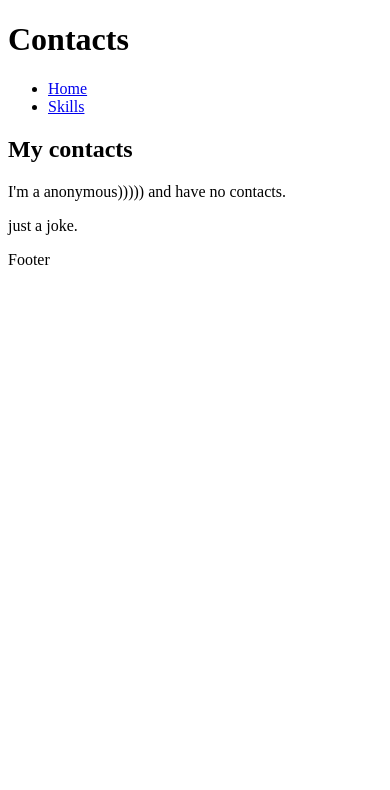
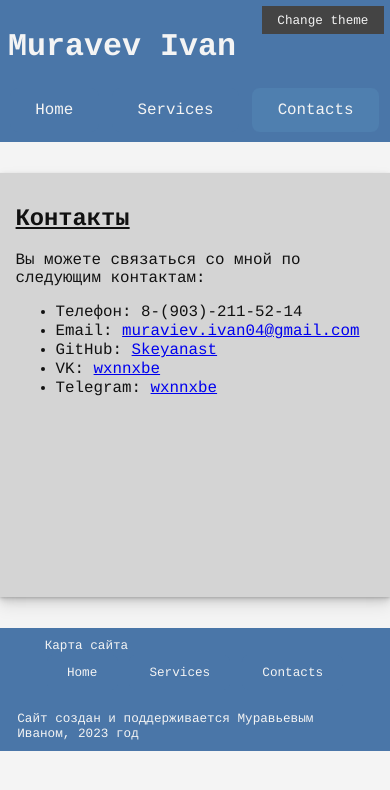
Before and after one commit to Skeyanast/Buisness-card-website, a website: page contacts.html in a window 390 px wide. Drawn offline with Linux system fonts and the light colour scheme.

Commit message:
pre-relise version

```diff
--- a/contacts.html
+++ b/contacts.html
@@ -1,38 +1,63 @@
 <!DOCTYPE html>
-<html lang="en">
+<html lang="ru" dir="ltr">
 	<head>
+		<title>Ivan Muravev - Contacts</title>
 		<meta charset="UTF-8">
 		<meta name="viewport" content="width=device-width, initial-scale=1.0">
 		<meta name="description" content="Buisness card website">
 		<meta name="author" content="Ivan Muravev">
-		<title>Ivan Muravev - Beginner developer | Contacts</title>
 		<link rel="icon" type="image/x-icon" href="images/favicon.ico">
-		<link rel="stylesheet" href="css/styles.css" type="text/css">
-		<script src="js/script.js" defer></script>
-		<!-- <style></style> -->
+		<link rel="stylesheet" type="text/css" href="styles/main.css" >
+		<link rel="stylesheet" type="text/css" href="styles/media-queries.css">
+		<link rel="stylesheet" type="text/css" href="styles/light.css" id="theme-link">
+		<script type="text/javascript" src="scripts/themes.js" defer></script>
 	</head>
 	<body>
-		<header>
-				<h1>Contacts</h1>
+		<div class="wrapper">
+			<div class="theme-button" id="theme-button">Change theme</div>
+			<header class="header">
+					<div class="header__content">
+						<h1>Muravev Ivan</h1>
+						<nav class="nav">
+							<div class="nav__content">
+								<a href="index.html" class="nav__item ">Home</a>
+								<a href="services.html" class="nav__item">Services</a>
+								<a href="contacts.html" class="nav__item nav__item_active">Contacts</a>
+							</div>
+						</nav>
+					</div>
 			</header>
 
-		<main>
-			<nav>
+			<main class="main">
+				<article class="main__content">
+					<h1>Контакты</h1>
+					<p>Вы можете связаться со мной по следующим контактам:</p>
 					<ul>
-					<li><a href="index.html">Home</a></li>
-					<li><a href="skills.html">Skills</a></li>
+						<li>Телефон: 8-(903)-211-52-14</li>
+						<li>Email: <a href="mailto:muraviev.ivan04@gmail.com">muraviev.ivan04@gmail.com</a></li>
+						<li>GitHub: <a href="https://github.com/Skeyanast">Skeyanast</a></li>
+						<li>VK: <a href="https://vk.com/wxnnxbe">wxnnxbe</a></li>
+						<li>Telegram: <a href="https://t.me/wxnnxbe">wxnnxbe</a></li>
 					</ul>
-			</nav>
-
-			<article>
-				<h1>My contacts</h1>
-				<p>I'm a anonymous))))) and have no contacts.</p>
-				<p>just a joke.</p>
 				</article>
 			</main>
 
-		<footer>
-			<p>Footer</p>
+			<footer class="footer">
+				<div class="footer__content">
+					<div class="footer__item">Карта сайта
+						<nav class="footer_nav">
+							<div class="footer_nav__content">
+								<a href="index.html" class="nav__item">Home</a>
+								<a href="services.html" class="nav__item">Services</a>
+								<a href="contacts.html" class="nav__item">Contacts</a>
+							</div>
+						</nav>
+					</div>
+					<div class="footer__item">
+						Сайт создан и поддерживается Муравьевым Иваном, 2023 год
+					</div>
+				</div>
 			</footer>
+		</div>
 	</body>
 </html>
--- /dev/null
+++ b/package.json
@@ -0,0 +1,5 @@
+{
+  "dependencies": {
+    "express": "^4.18.2"
+  }
+}
--- a/styles/dark.css
+++ b/styles/dark.css
@@ -16,10 +16,25 @@ body
     background-color: #373737;
 }
 
+.main__content
+{
+    background-color: #222222;
+    box-shadow: 0px 1px 2px 0px rgba(0,255,255,0.7),
+            1px 2px 4px 0px rgba(0,255,255,0.7),
+            2px 4px 8px 0px rgba(0,255,255,0.7),
+            2px 4px 16px 0px rgba(0,255,255,0.7);
+}
+
 .nav__item:hover, .nav__item_active
 {
     background-color: #444;
 }
+
+.resume img
+{
+    border: 2px solid rgba(0,255,255,0.7);
+}
+
 
 .theme-button
 {
@@ -31,3 +46,9 @@ body
 {
     background-color: #6f9fcf;
 }
+
+.footer
+{
+    background-color: #373737;
+    color: #f4f4f4;
+}
--- a/styles/light.css
+++ b/styles/light.css
@@ -16,9 +16,28 @@ body
     background-color: #4a76a8;
 }
 
+.nav__item:hover
+{
+    background-color: #5585bd;
+}
+
+.main__content
+{
+    background-color: #d4d4d4;
+    box-shadow: 0px 1px 2px rgba(0,0,0,0.1),
+            0px 2px 4px rgba(0,0,0,0.1),
+            0px 4px 8px rgba(0,0,0,0.1),
+            0px 8px 16px rgba(0,0,0,0.1);
+}
+
 .nav__item:hover, .nav__item_active
 {
     background-color: #4f7faf;
+}
+
+.resume img
+{
+    border: 2px solid #000000;
 }
 
 .theme-button
@@ -31,3 +50,9 @@ body
 {
     background-color: #555;
 }
+
+.footer
+{
+    background-color: #4a76a8;
+    color: #f4f4f4;
+}
--- a/styles/main.css
+++ b/styles/main.css
@@ -5,8 +5,7 @@ body, html
 	padding: 0;
 	margin: 0;
 	font-family: courier, Arial, sans-serif;
-	font-size: 16px;
-	/*transition: background-color 0.3s ease;*/
+	font-size: 1.1em;
 }
 
 .wrapper
@@ -14,67 +13,84 @@ body, html
 	width: 100%;
 }
 
-.header
-{
-  background: #ccc;
-}
-
 .header__content
 {
-	padding: 5px;
+	height: 200px;
+	padding: 0.5em;
 }
 
 .nav__item
 {
 	display: inline-block;
+	padding: 1.2em 2.5em;
+	margin: 2px;
+	text-align: center;
+	text-decoration: none;
+	border-radius: 0.5em;
 	vertical-align: middle;
-	padding: 15px 25px;
-	margin: 2px;
 	cursor: pointer;
-	text-decoration: none;
+	transition: background-color 0.3s easy;
 }
 
 .main__content
 {
 	width: 60%;
+	min-height: 1000px;
+	padding: 1.5em;
 	margin: 0 auto;
+}
+
+.main__content h1
+{
+	text-decoration: underline;
+}
+
+.main__content li
+{
+	line-height: 1.2;
+}
+
+.resume {
+	display: flex;
+	margin-top: 20px;
+}
+
+.resume img {
+	width: 150px;
+	height: 150px;
+	border-radius: 50%;
+	margin-right: 20px;
+}
+
+.resume__text
+{
+	max-width: 500px;
+}
+
+.footer__content
+{
+	display: flex;
+	flex-direction: row;
+	justify-content: space-between;
+	align-items: center;
+}
+
+.footer__item
+{
+	display: inline-block;
+	vertical-align: middle;
+	padding: 1em 2em;
+	margin: 2px;
+	font-size: 0.8em;
+	text-decoration: none;
 }
 
 .theme-button
 {
 	position: absolute;
-	right: 5px;
-	top: 5px;
+	right: 1em;
+	top: 1em;
 	display: inline-block;
-	padding: 10px 25px;
+	padding: 1em 2em;
 	cursor: pointer;
 }
-
-/* media-requests */
-
-@media (max-width: 600px)
-{
-  main
-  {
-	width: 80%;
-	flex-direction: column;
-  }
-}
-
-
-
-table {
-	border: 2px solid blue;
-}
-
-td {
-	background-color: mediumturquoise;
-	border: 1px solid black;
-	height: 50px;
-	width: 200px;
-	text-align: center;
-}
-
-.colored {
-	background-color:greenyellow;
-}
--- /dev/null
+++ b/styles/media-queries.css
@@ -0,0 +1,127 @@
+@media screen and (max-width: 980px)
+{
+	body
+	{
+		font-size: 1.2em;
+	}
+
+	.main__content
+	{
+	   width: 80%;
+	   padding: 3% 4%;
+	}
+
+	.nav__item
+	{
+		padding: 1em 2em;
+	}
+
+	.theme-button
+	{
+		right: 0.8em;
+		top: 0.8em;
+		padding: 0.8em 2em;
+	}
+
+	.footer__content
+	{
+		flex-direction: column;
+	}
+
+	.footer__item
+	{
+		padding: 1em 2em;
+		margin: 2px;
+	}
+ }
+
+ @media screen and (max-width: 640px)
+ {
+	body
+	{
+		font-size: 1em;
+	}
+
+	.header__content
+	{
+	   height: auto;
+	}
+
+	.nav__content
+	{
+	   position: static;
+	}
+
+	.nav__item
+	{
+		padding: 0.8em 1.6em;
+	}
+
+	.main__content
+	{
+	   width: auto;
+	   margin: 2em 0;
+	   min-height: 600px;
+	}
+
+	.theme-button
+	{
+		right: 0.6em;
+		top: 0.6em;
+		font-size: 0.9em;
+		padding: 0.6em 1.5em;
+	}
+
+	.footer__item
+	{
+		padding: 0.8em 1.6em;
+		margin: 2px;
+	}
+ }
+
+ @media screen and (max-width: 480px)
+ {
+	html
+	{
+	   -webkit-text-size-adjust: none;
+	}
+
+	body
+	{
+		font-size: 0.9em;
+	}
+
+	.nav__item a
+	{
+	   font-size: 0.9em;
+	   padding: 10px 8px;
+	}
+
+	.main__content
+	{
+		width: auto;
+		margin: 2em 0;
+		min-height: 400px;
+	}
+
+	.theme-button
+	{
+		right: 0.5em;
+		top: 0.5em;
+		font-size: 0.8em;
+		padding: 0.5em 1.2em;
+	}
+
+	.footer__item
+	{
+		padding: 0.6em 1.2em;
+		margin: 2px;
+	}
+ }
+
+ img
+ {
+	max-width: 100%;
+	height: auto;
+	width: auto\9;
+ }
```
Also changed, not shown: 404.html (added, +19 -0 lines), app.js (added, +18 -0 lines), index.html (+39 -36 lines), scripts/table.js (deleted, +0 -18 lines), services.html (added, +58 -0 lines), images/profile_placeholder.png (added), 1 other file. Lines whose indentation alone changed are shown as unchanged.
